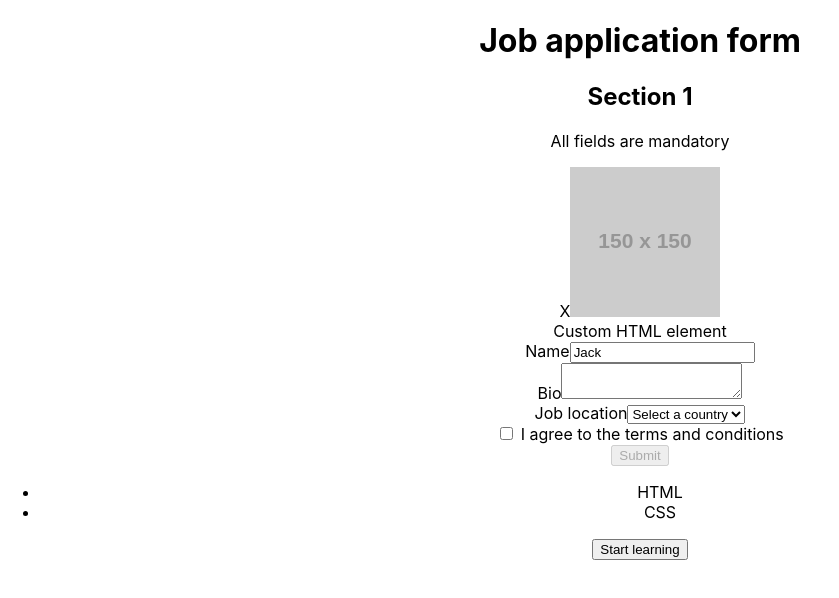
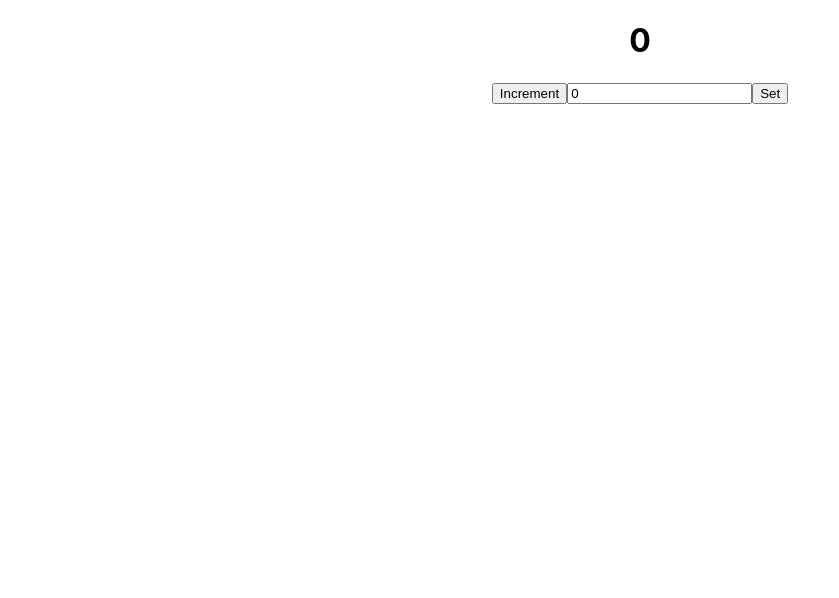
Before and after one commit to sharifiniaa/rtl-react, a React (Create React App) app: page / in a window 1280 px wide. Shown: the top 598 px of the page, without its empty margins (0-839 px from the left). Built offline with nearby package versions, Linux system fonts and the light colour scheme.

Commit message:
test(counter): write user interactions test

```diff
--- a/src/App.tsx
+++ b/src/App.tsx
@@ -1,12 +1,14 @@
 import './App.css';
-import { Application } from './components/application/application';
-import { Skills } from './components/skills/skills';
+// import { Application } from './components/application/application';
+import { Counter } from './components/counter/counter';
+// import { Skills } from './components/skills/skills';
 
 function App() {
   return (
     <div className="App">
-      <Application/>
-      <Skills skills={['HTML', 'CSS']}/>
+      {/* <Application/>
+      <Skills skills={['HTML', 'CSS']}/> */}
+      <Counter/>
     </div>
   );
 }
--- /dev/null
+++ b/src/components/counter/counter.tsx
@@ -0,0 +1,20 @@
+import { useState } from 'react';
+
+export const Counter = () => {
+  const [count, setCount] = useState(0);
+  const [amount, setAmount] = useState(0)
+
+  return (
+    <div>
+      <h1>{count}</h1>
+      <button onClick={() => setCount(count + 1)}>Increment</button>
+      <input
+        type="number"
+        name="amount"
+        value={amount}
+        onChange={(e) => setAmount(parseInt(e.target.value))}
+      />
+      <button onClick={() => setCount(amount)}>Set</button>
+    </div>
+  );
+};
```
Also changed, not shown: 1 other file (tests, documents, lock files or other folders).
